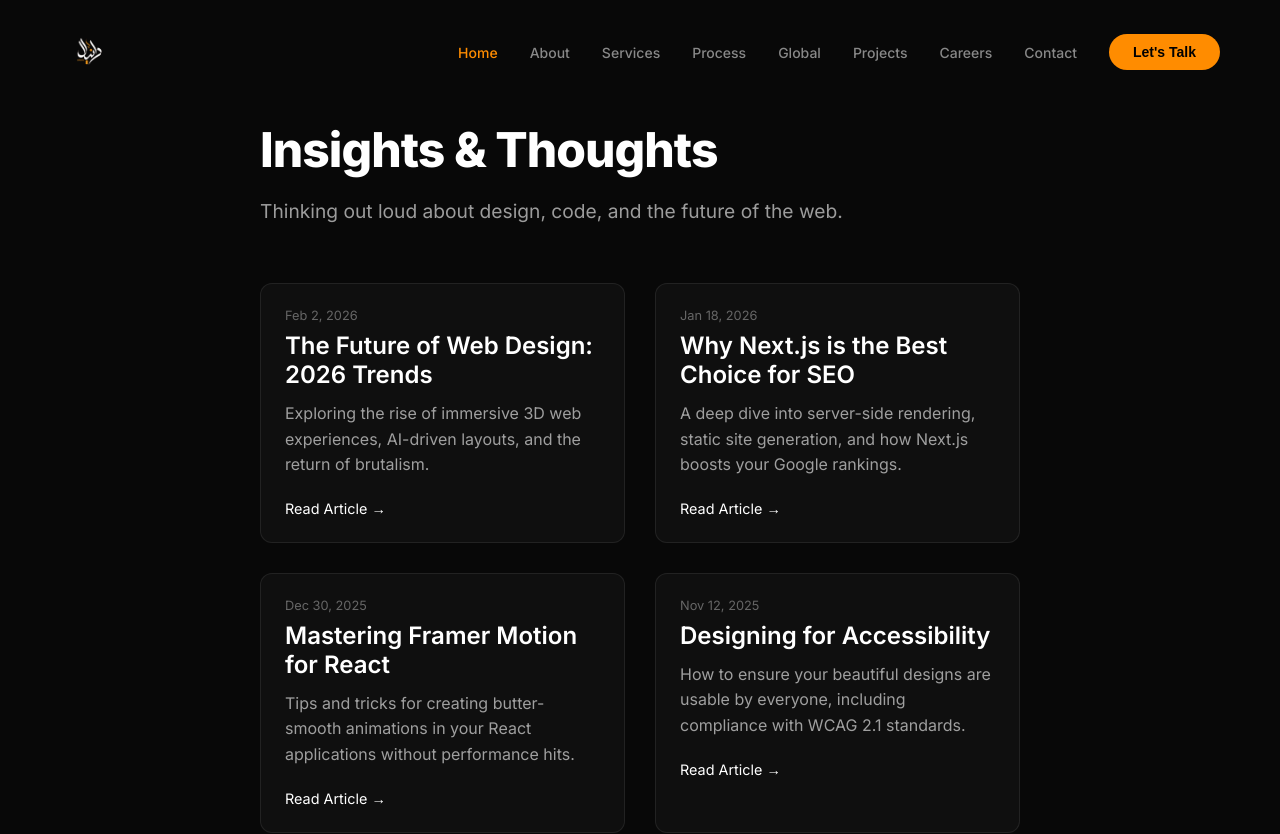
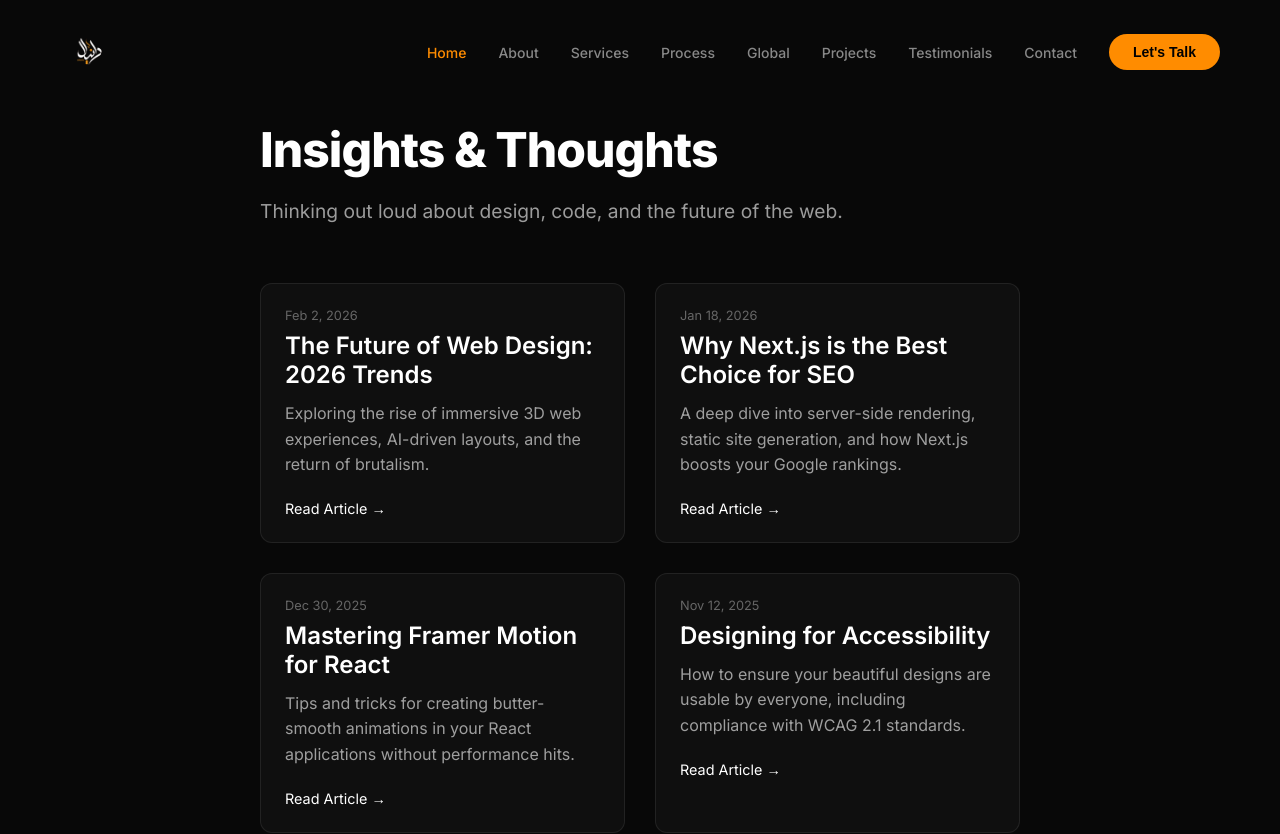
Before and after one commit to HackerDaniyal/daniyal_portfolio, a Next.js app: page /blog in a window 1280 px wide. Shown: the top 834 px of the page. Built offline with nearby package versions, Linux system fonts and the light colour scheme.

Commit message:
Navigation: Removed Careers, added Testimonials, and fixed Global Reach anchor

```diff
--- a/src/components/Navbar/Navbar.tsx
+++ b/src/components/Navbar/Navbar.tsx
@@ -18,7 +18,7 @@ const Navbar = () => {
             setScrolled(window.scrollY > 50);
 
             // Update active section based on scroll position
-            const sections = ["home", "about", "services", "process", "global", "contact"];
+            const sections = ["home", "about", "services", "process", "presence", "testimonials", "contact"];
             const current = sections.find(section => {
                 const element = document.getElementById(section);
                 if (element) {
@@ -45,9 +45,9 @@ const Navbar = () => {
         { name: "About", anchor: "/#about" },
         { name: "Services", anchor: "/#services" },
         { name: "Process", anchor: "/#process" },
-        { name: "Global", anchor: "/#global" },
+        { name: "Global", anchor: "/#presence" },
         { name: "Projects", anchor: "/projects" },
-        { name: "Careers", anchor: "/careers" },
+        { name: "Testimonials", anchor: "/#testimonials" },
         { name: "Contact", anchor: "/#contact" },
     ];
 
```
